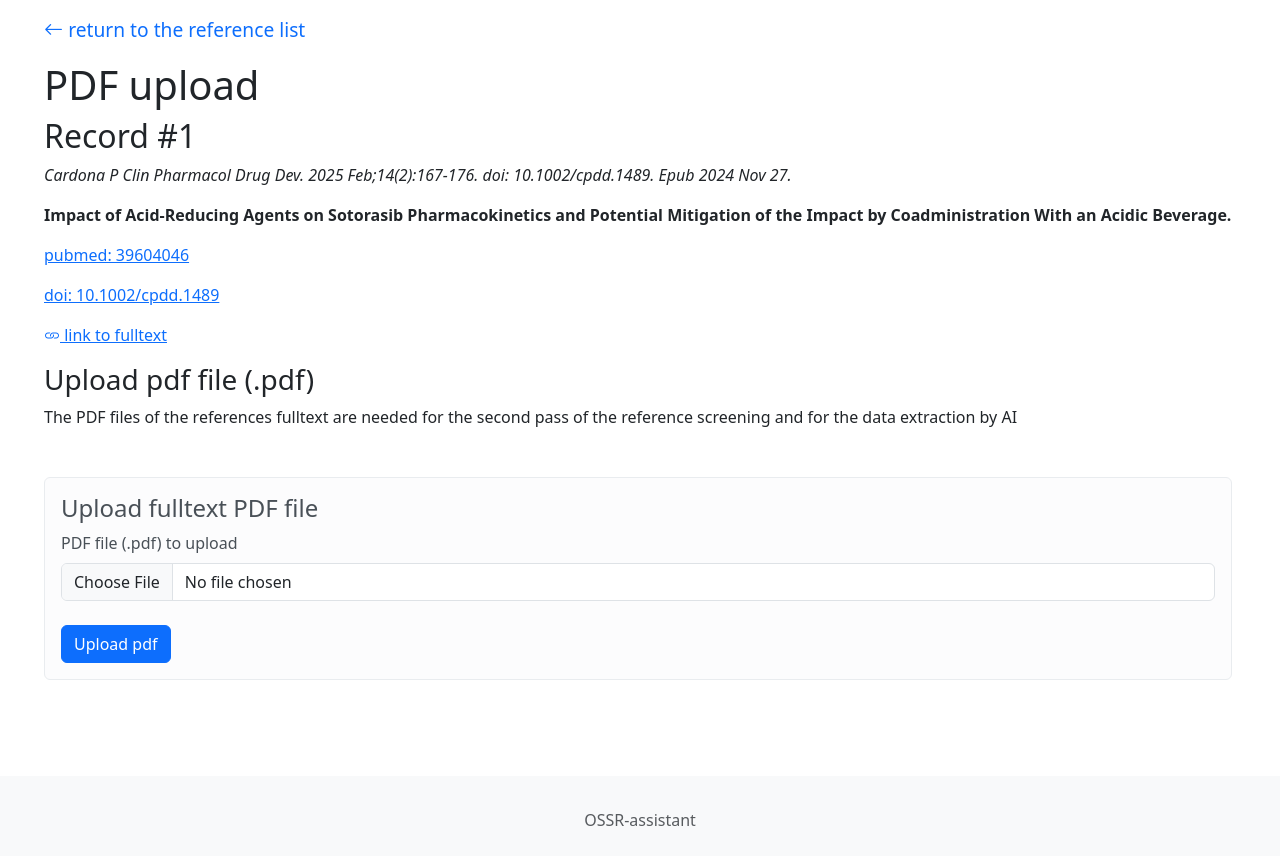
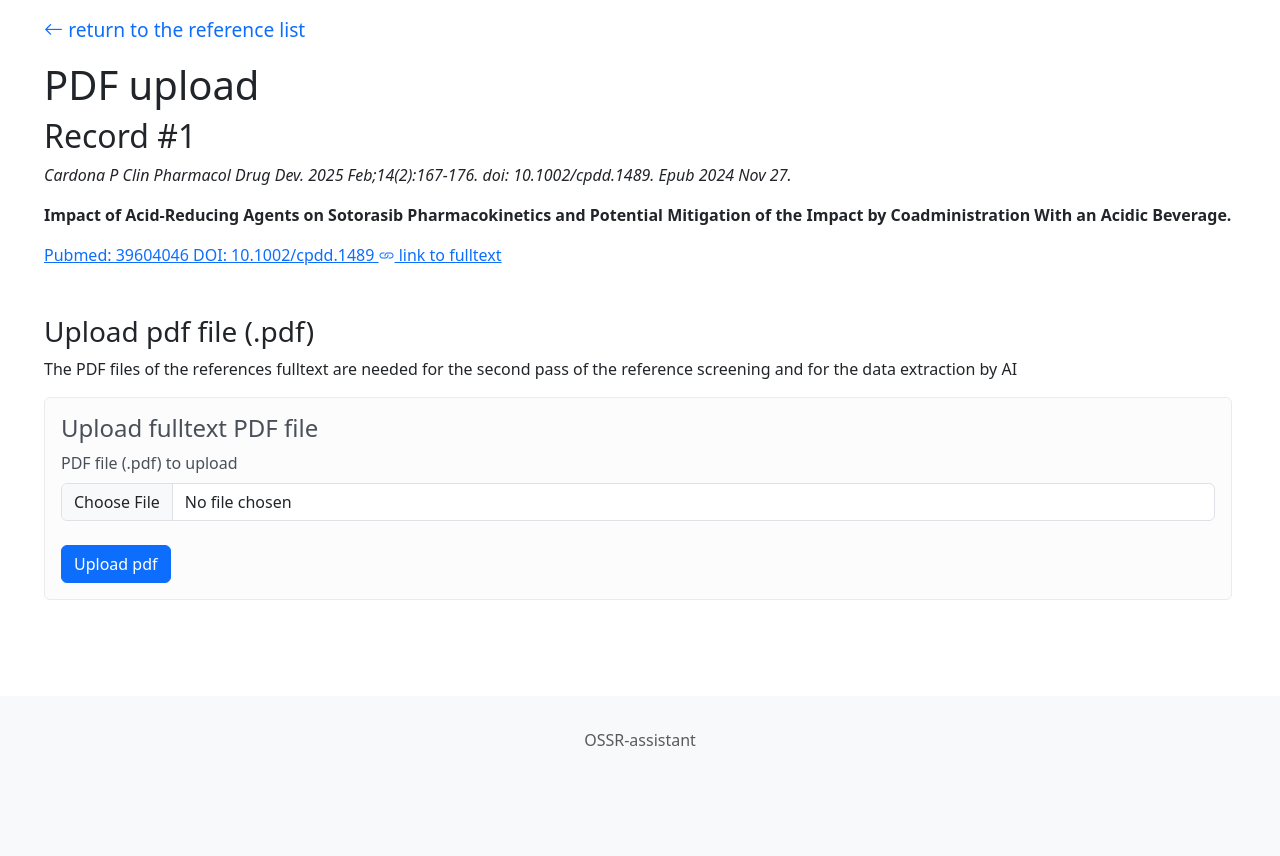
Before and after one commit to cucheratmi/OSSR-assist, a Flask app: page /pdfs/upload_panel/1/1 in a window 1280 px wide. Shown: the part 56-912 px from the top of the page. After the commit the page ends 802 px from the top, so only its background shows below. Run offline with Flask 3, Linux system fonts and the light colour scheme; data comes from the database, SQL or seed files in the repository; parts of the project's set-up code (start-up, migrations or seed data) failed here and were passed over; some libraries are stand-ins or nearby versions.

Commit message:
updating

```diff
--- a/templates/pdf_upload_panel.html
+++ b/templates/pdf_upload_panel.html
@@ -17,28 +17,26 @@
 
     <p>
     <a href="https://pubmed.ncbi.nlm.nih.gov/{{ record_data["pmid"] }}" target="_blank">
-        pubmed: {{ record_data["pmid"] }}
+        Pubmed: {{ record_data["pmid"] }}
     </a>
-    </p>
-    <p>
+
     <a href="https://doi.org/{{ record_data["DOI"] }}" target="_blank">
-        doi: {{ record_data["DOI"] }}
+        DOI: {{ record_data["DOI"] }}
     </a>
-    </p>
-    <p>
+
     <a target="_blank" href="{{ record_data["url"] }}">
         <i class="bi, bi-link"></i> link to fulltext
     </a>
     </p>
 
-<h3>Upload pdf file (.pdf)</h3>
+<h3 class="mt-5">Upload pdf file (.pdf)</h3>
 
     <p>
         The PDF files of the references fulltext are needed for the second pass of the reference screening and
     for the data extraction by AI
     </p>
 
-            <div class="alert alert-light mt-5 mb-5" role="alert">
+            <div class="alert alert-light mt-1 mb-5" role="alert">
             <h4 class="alert-heading">Upload fulltext PDF file</h4>
             <form action="/pdfs/upload_pdf/{{ record_id }}/{{ project_id }}" method="post" enctype="multipart/form-data">
 
--- a/templates/study_fullscreen_tab1.html
+++ b/templates/study_fullscreen_tab1.html
@@ -46,7 +46,7 @@
             <div id="registration_number_info" class="form-text"></div>
         </div>
 
-
+    {%  if research_questions %}
         <div class="mb-4">
             <label for="research_question" class="form-label fw-semibold">Research question (PICO)</label>
             <select multiple class="form-select" id="research_question" name="research_question[]"
@@ -64,6 +64,7 @@
             {% endif %}
             <div id="research_question_info" class="form-text"></div>
         </div>
+    {%  endif %}
 
         <div class="mb-4">
             <label for="comments" class="form-label fw-semibold">Comments</label>
```
